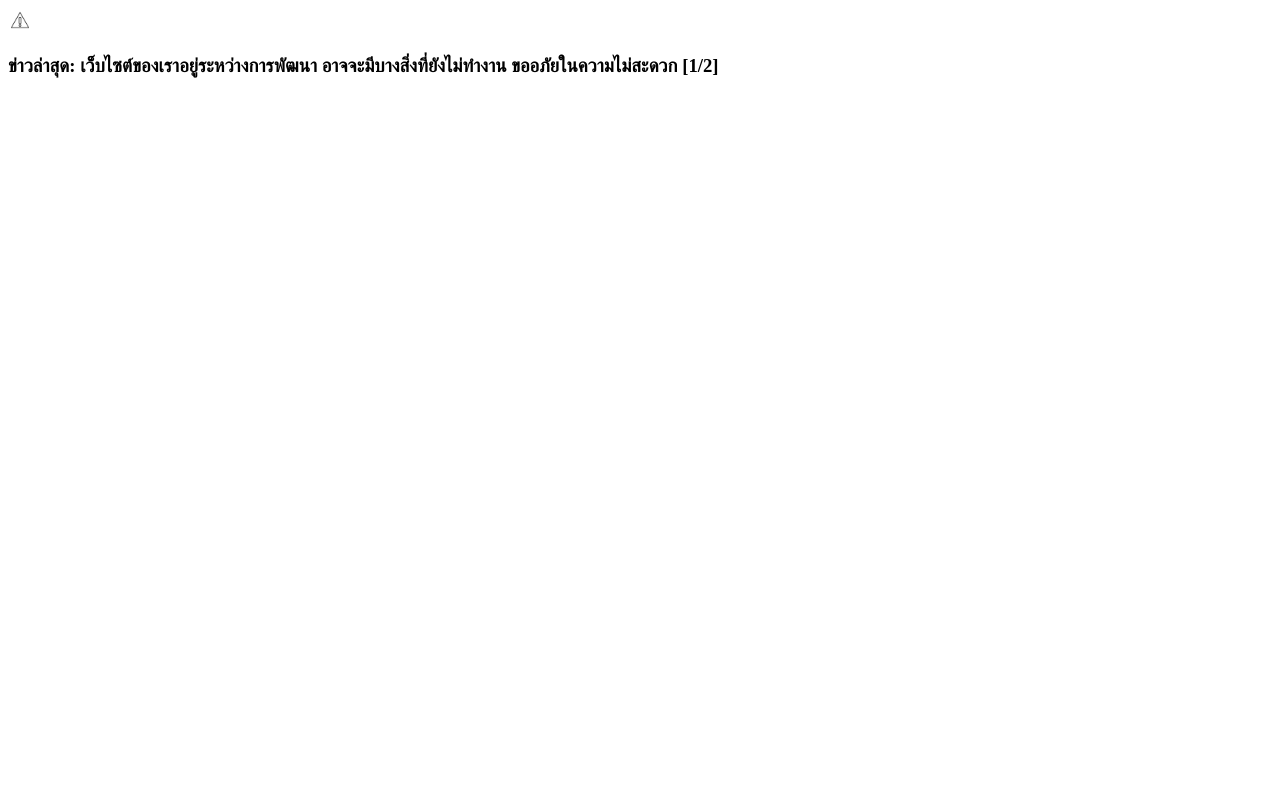
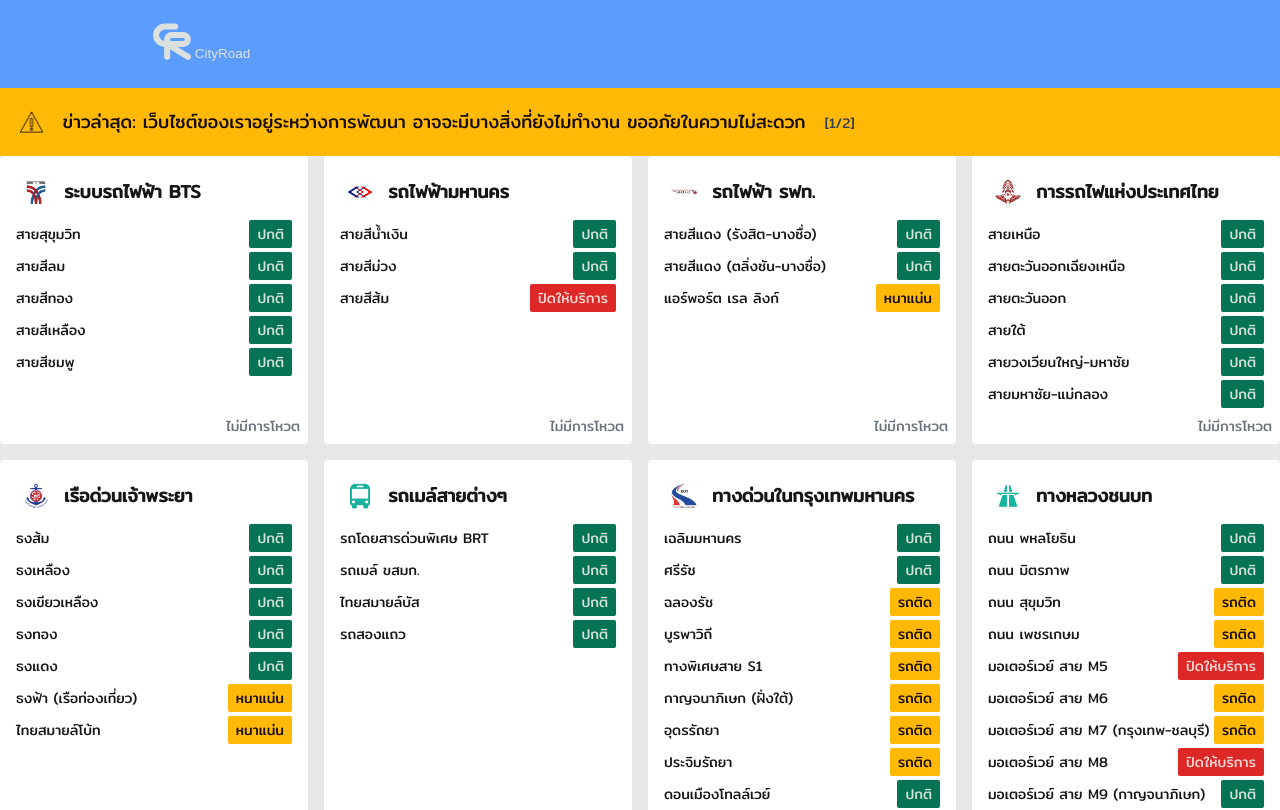
Before and after one commit to winsanmwtv/CityRoad, a Next.js app: page / in a window 1280 px wide. Shown: the top 810 px of the page. Built offline with nearby package versions, Linux system fonts and the light colour scheme.

Commit message:
ใส่ผิดไฟล์*

```diff
--- a/src/app/components/commonAlert.js
+++ b/src/app/components/commonAlert.js
@@ -29,7 +29,7 @@
     }
 
     return (
-        <div className="bg-warning text-warning-content p-4 flex sm:flex-row sm:items-center justify-start flex-col">
+        <div className="bg-warning text-warning-content p-4 flex flex-row sm:flex-row sm:items-center justify-start">
             {/* Alert Icon (Stay on left side of text on both mobile and desktop) */}
             <div className="mr-4 mt-0 mb-3 sm:mb-0 sm:mr-4">
                 <Image
@@ -40,10 +40,10 @@
                     className="w-6 h-6 sm:w-8 sm:h-8" // Smaller on mobile, larger on desktop
                 />
             </div>
-            {/* Alert Text (Text should stay to the right of logo on both mobile and desktop) */}
-            <div className="flex flex-col items-start sm:items-start sm:text-left">
+            {/* Alert Text (Text should stay to the right of logo) */}
+            <div className="flex flex-col items-start sm:items-start sm:text-left w-full">
                 <div className="mt-1">
-                    <h3 className="text-sm sm:text-lg mb-1 text-left sm:text-left"> {/* Left-align on all screens */}
+                    <h3 className="text-sm sm:text-lg mb-1 text-right sm:text-left"> {/* Right-align text on mobile */}
                         ข่าวล่าสุด: {alertText[currentAlert]}{" "}
                         <span className="text-xs sm:text-sm text-gray-700 ml-3">
                             [{currentAlert + 1}/{alertText.length}]
--- a/src/app/layout.js
+++ b/src/app/layout.js
@@ -1,56 +1,50 @@
-"use client";
+import { Geist, Geist_Mono } from "next/font/google";
+import { Mitr } from "next/font/google"; // Import Mitr font
+import "./globals.css";
+import Navbar from "@/app/components/Navbar";
+import Footer from "@/app/components/Footer";
+import CommonAlert from "@/app/components/commonAlert";
 
-import { useState, useEffect } from "react";
-import Image from "next/image";
+// Importing fonts
+const geistSans = Geist({
+    variable: "--font-geist-sans",
+    subsets: ["latin"],
+});
 
-export default function CommonAlert() {
-    // Array of alert texts
-    const alertText = [
-        "เว็บไซต์ของเราอยู่ระหว่างการพัฒนา อาจจะมีบางสิ่งที่ยังไม่ทำงาน ขออภัยในความไม่สะดวก",
-        "รถไฟฟ้ามหานคร สายสีส้ม คาดว่าจะเปิดให้บริการช่วงปี 2070"
-    ];
+const geistMono = Geist_Mono({
+    variable: "--font-geist-mono",
+    subsets: ["latin"],
+});
 
-    // State for the current alert index
-    const [currentAlert, setCurrentAlert] = useState(0);
+// Import Mitr font with specified weight
+const mitr = Mitr({
+    variable: "--font-mitr",
+    subsets: ["latin", "thai"],
+    weight: "400", // You can change this to another weight like "300", "500", etc. if needed
+});
 
-    // Effect to cycle through alerts every 10 seconds
-    useEffect(() => {
-        if (alertText.length > 1) {
-            const interval = setInterval(() => {
-                setCurrentAlert((prev) => (prev + 1) % alertText.length);
-            }, 10000); // 10 seconds
-            return () => clearInterval(interval); // Cleanup on component unmount
-        }
-    }, [alertText.length]);
+export const metadata = {
+    title: "CityRoad",
+    description: "A solution for the community to update real-time transport status.",
+    author: "Phongsiri Loedphongthai",
+};
 
-    // Return null if no alert texts exist
-    if (alertText.length === 0) {
-        return null;
-    }
-
+export default function RootLayout({ children }) {
     return (
-        <div className="bg-warning text-warning-content p-4 flex flex-row sm:flex-row sm:items-center justify-start">
-            {/* Alert Icon (Stay on left side of text on both mobile and desktop) */}
-            <div className="mr-4 mt-0 mb-3 sm:mb-0 sm:mr-4">
-                <Image
-                    src="/warning.png"
-                    alt="Alert Icon"
-                    width={24} // Adjusted size for mobile
-                    height={24} // Adjusted size for mobile
-                    className="w-6 h-6 sm:w-8 sm:h-8" // Smaller on mobile, larger on desktop
-                />
+        <>
+            {/* Manually define <html> and <body> */}
+            <html lang="th">
+            <body className={`${geistSans.variable} ${geistMono.variable} ${mitr.variable} antialiased`}>
+            <div className="flex flex-col min-h-screen">
+                <Navbar />
+                <CommonAlert />
+                <div className="flex-grow pt-0"> {/* Ensure no overlap between navbar and content */}
+                    <main>{children}</main>
+                </div>
+                <Footer />
             </div>
-            {/* Alert Text (Text should stay to the right of logo) */}
-            <div className="flex flex-col items-start sm:items-start sm:text-left w-full">
-                <div className="mt-1">
-                    <h3 className="text-sm sm:text-lg mb-1 text-right sm:text-left"> {/* Right-align text on mobile */}
-                        ข่าวล่าสุด: {alertText[currentAlert]}{" "}
-                        <span className="text-xs sm:text-sm text-gray-700 ml-3">
-                            [{currentAlert + 1}/{alertText.length}]
-                        </span>
-                    </h3>
-                </div>
-            </div>
-        </div>
+            </body>
+            </html>
+        </>
     );
 }
```
